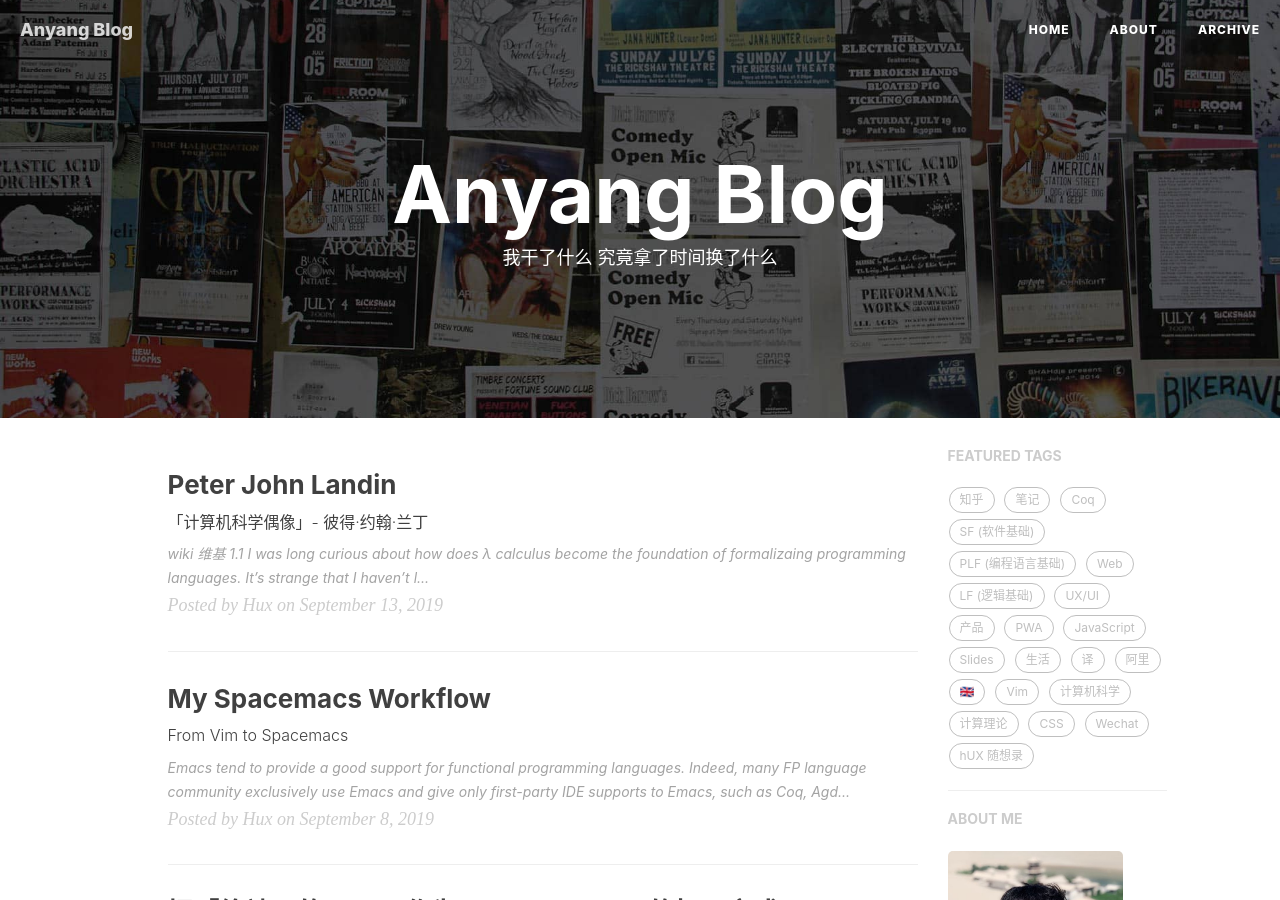
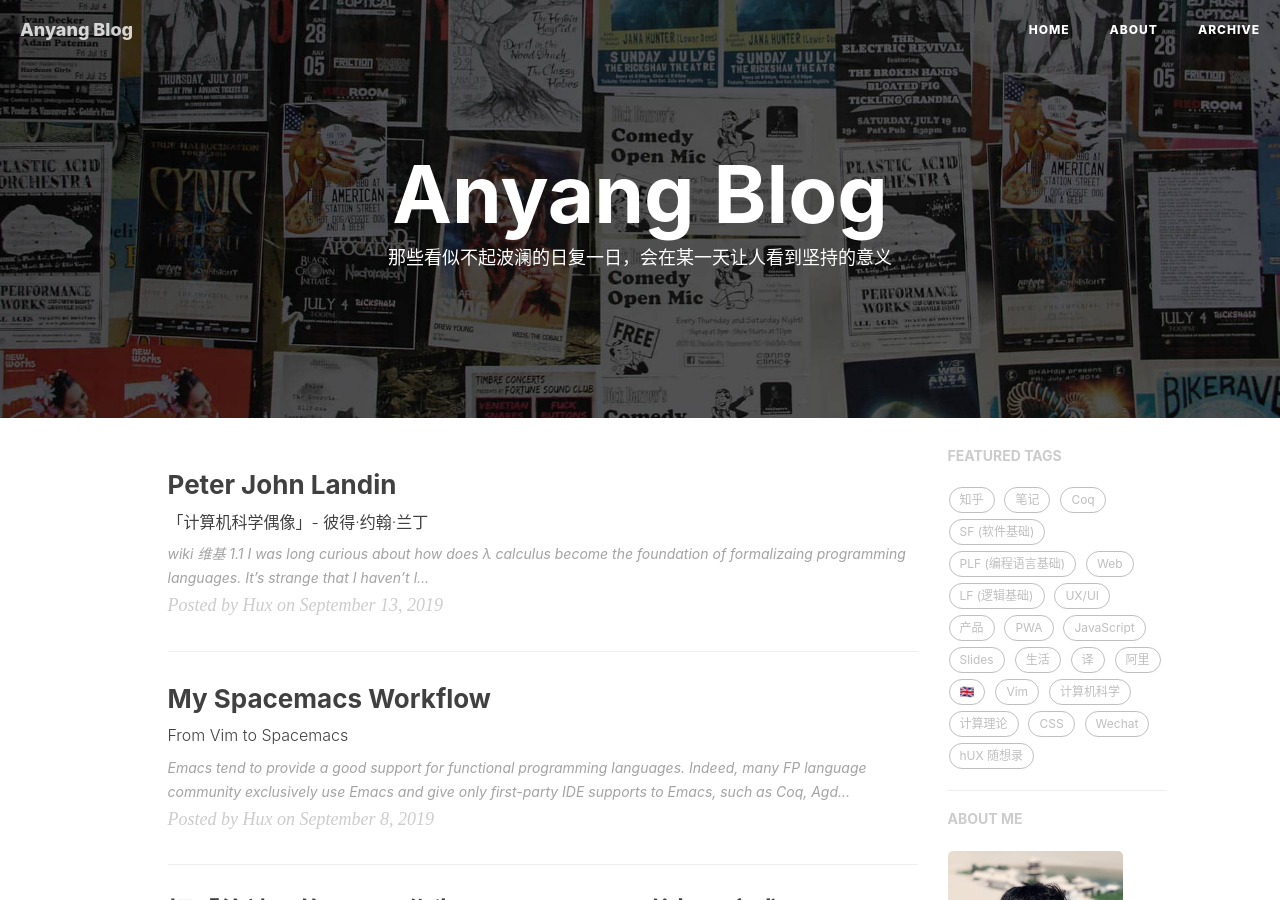
Before and after one commit to zhaoanyang36/blog, a Jekyll site: the page built from index.html, in a window 1280 px wide and 900 px high. Built offline with Jekyll 4.4.1, drawn with Linux system fonts in a browser that asks for light colours; nearby versions of some CDN libraries; the list of posts is cut into pages by our own code; comment, search, counter and statistics services are not loaded.

Commit message:
Update index.html

```diff
--- a/index.html
+++ b/index.html
@@ -1,6 +1,6 @@
 ---
 layout: page
-description: "我干了什么 究竟拿了时间换了什么"
+description: "那些看似不起波澜的日复一日，会在某一天让人看到坚持的意义"
 ---
 
 {% for post in paginator.posts %}
```
